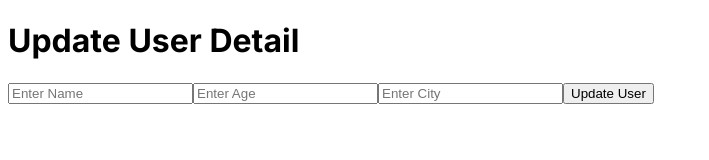
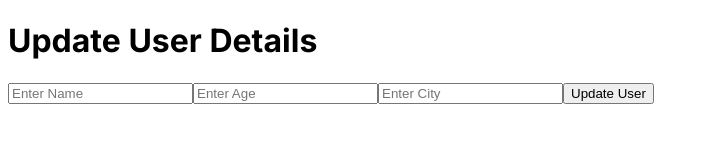
Before and after one commit to Aliyan669/Next-Js-Api, a Next.js app: page /users/1/update in a window 1280 px wide. Shown: the top 160 px of the page, without its empty margins (0-709 px from the left). Built offline with nearby package versions, Linux system fonts and the light colour scheme.

Commit message:
Next-Js Api

```diff
--- a/src/app/users/[userid]/update/page.js
+++ b/src/app/users/[userid]/update/page.js
@@ -36,7 +36,7 @@ export default function page({ params }) {
     return (
         <div>
             <h1>
-                Update User Detail
+                Update User Details
             </h1>
             <input type="text" value={name} placeholder="Enter Name" onChange={(e) => setName(e.target.value)} className="input-field" />
             <input type="text" value={age} placeholder="Enter Age" onChange={(e) => setAge(e.target.value)} className="input-field" />
```
